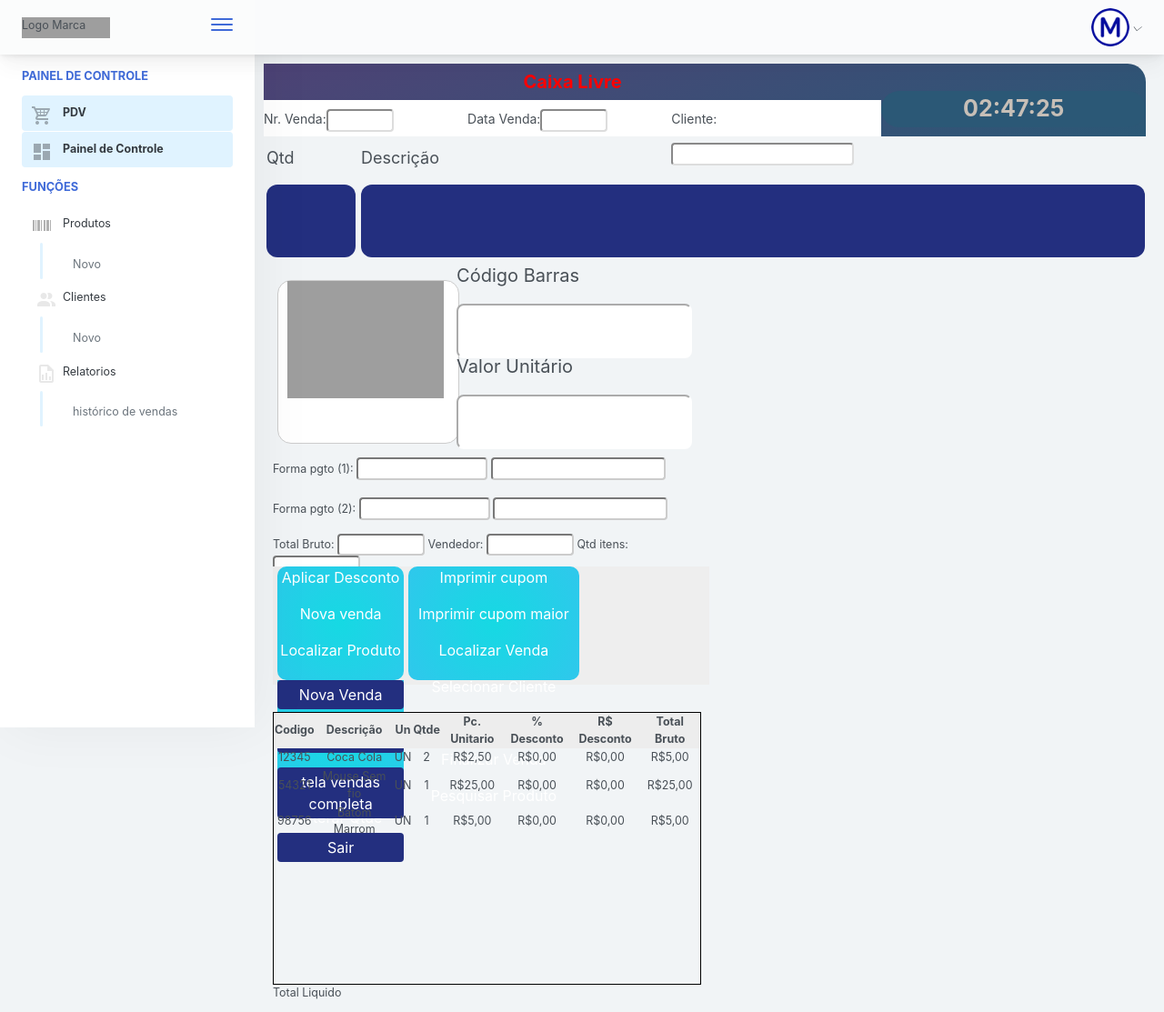
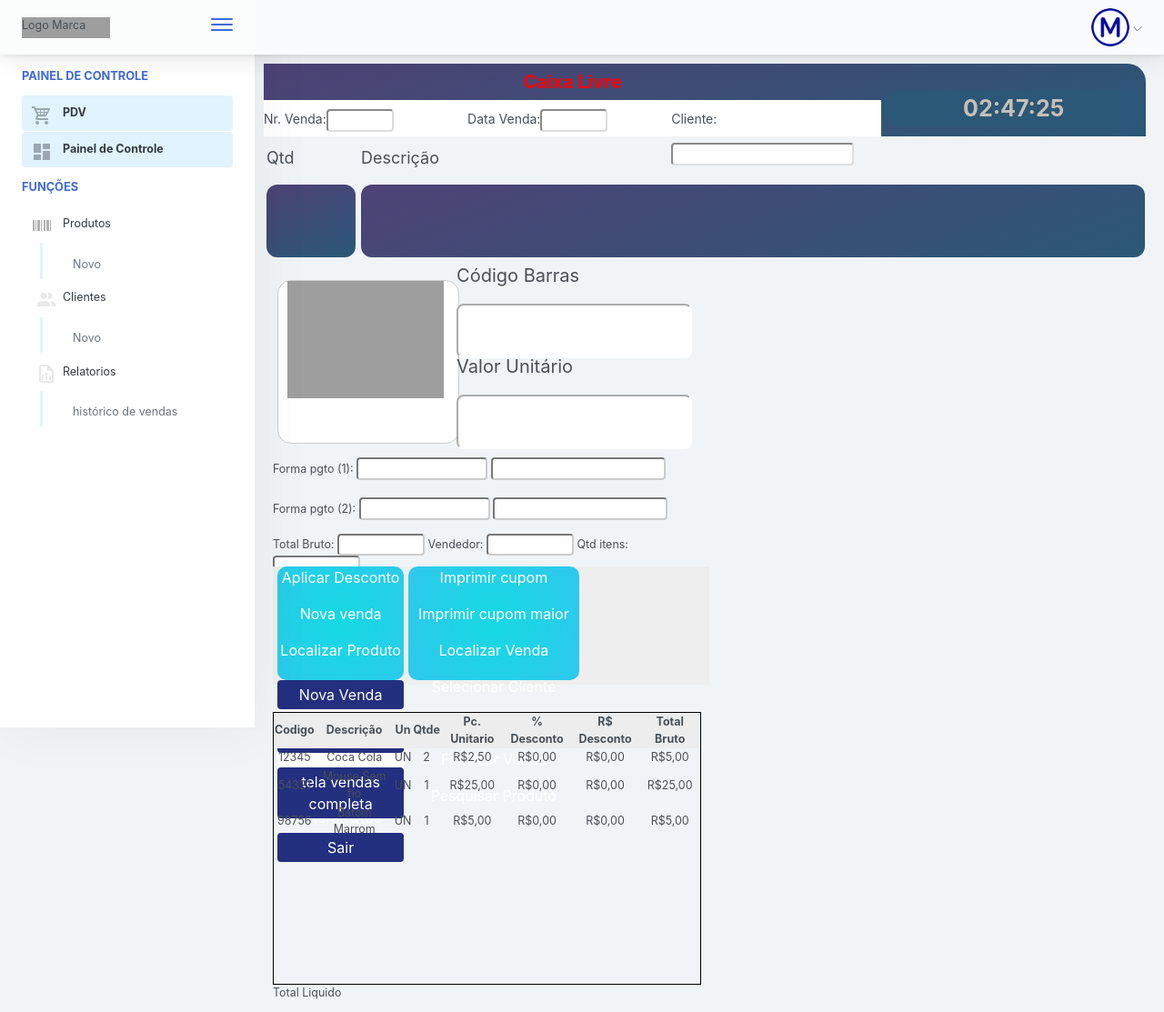
Before and after one commit to skymarkos7/estoque_junto, a PHP site: page /paginas/pdv.php in a window 1280 px wide. Shown: the top 1113 px of the page at 91% size. Run offline with PHP 8.4, Linux system fonts and the light colour scheme; the visitor is signed in with stand-in values (Sample User, id 1); some libraries are stand-ins or nearby versions; some web fonts are replaced; grey boxes are pictures that could not be loaded.

Commit message:
pegadinha ULTIMO É ESSE

```diff
--- a/estilo/componentes.css
+++ b/estilo/componentes.css
@@ -262,7 +262,7 @@ input:checked+.slider:before {
 
 .quantidade_item_pdv input,
 .descrição_item_pdv input {
-    background-color: #232F7F;
+    background-image: linear-gradient(-20deg, #2b5876 0%, #4e4376 100%) !important;
     border: 0;
     outline: none;
     text-align: center;
--- a/paginas/pdv.php
+++ b/paginas/pdv.php
@@ -179,7 +179,7 @@ include_once("parte_de_cima.php");
                             <p>Pesquisar Produto</p>
                         </div>
 
-                        <div class="quadros quadro_funcoes">
+                        <div class="quadro_funcoes">
                             <p>Nova Venda</p>
                             <p>Finalizar Venda</p>
                             <p>tela vendas completa</p>
```
